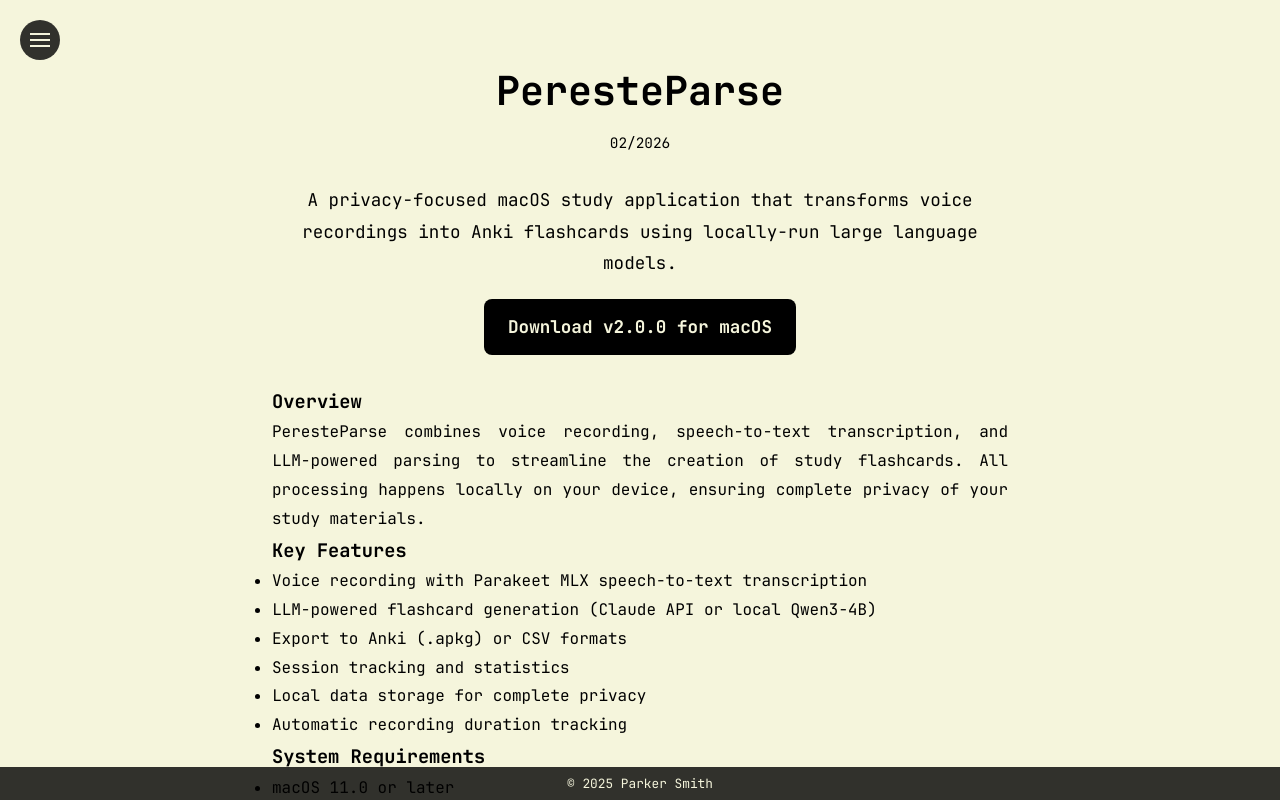
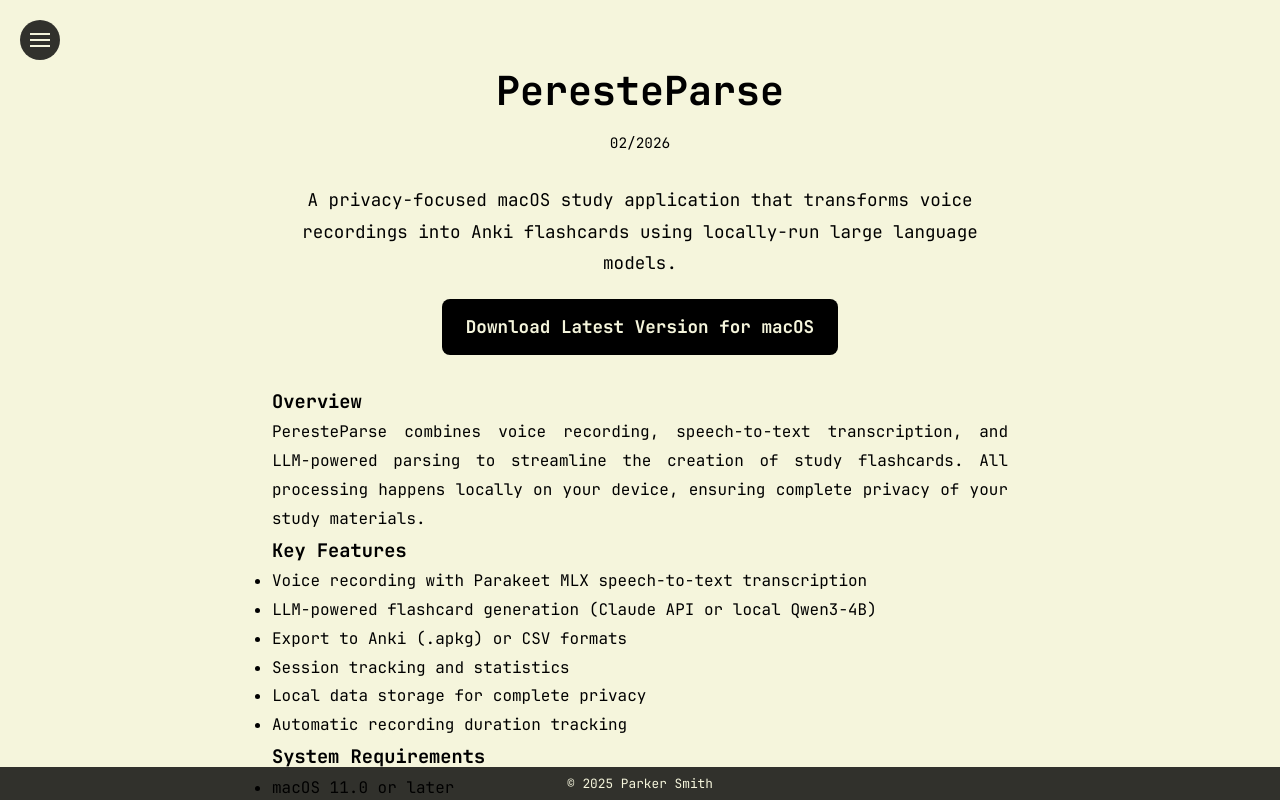
Before and after one commit to elparko/elparkowebsite, a Next.js app: page /pereste-parse in a window 1280 px wide. Shown: the top 800 px of the page. Built offline with nearby package versions, Linux system fonts and the light colour scheme; a web font is replaced by a local one.

Commit message:
Update links, styles, and footer year; synchronize website changes

```diff
--- a/pages/index.js
+++ b/pages/index.js
@@ -270,7 +270,7 @@
       </section>
 
       <footer className={styles.footer}>
-        <p>&copy; 2025 Parker Smith</p>
+        <p>&copy; 2026 Parker Smith</p>
       </footer>
     </div>
   );
--- a/pages/pereste-parse.js
+++ b/pages/pereste-parse.js
@@ -3,14 +3,14 @@
 export default function PeresteParse() {
   return (
     <WritingLayout title="PeresteParse" date="02/2026">
-      <p style={{marginBottom: '20px', textAlign: 'center', fontSize: '1.1rem'}}>
+      <p style={{ marginBottom: '20px', textAlign: 'center', fontSize: '1.1rem' }}>
         A privacy-focused macOS study application that transforms voice recordings
         into Anki flashcards using locally-run large language models.
       </p>
 
-      <div style={{textAlign: 'center', marginBottom: '30px'}}>
+      <div style={{ textAlign: 'center', marginBottom: '30px' }}>
         <a
-          href="https://github.com/elparko/PeresteParse/releases/tag/v2.0.0"
+          href="https://github.com/elparko/PeresteParse/releases/latest"
           target="_blank"
           rel="noopener noreferrer"
           style={{
@@ -35,7 +35,7 @@
             e.target.style.border = 'none';
           }}
         >
-          Download v2.0.0 for macOS
+          Download Latest Version for macOS
         </a>
       </div>
 
@@ -71,12 +71,12 @@
         you flexibility based on your privacy preferences and internet connectivity.
       </p>
 
-      <p style={{marginTop: '30px', textAlign: 'center', fontSize: '0.9rem'}}>
+      <p style={{ marginTop: '30px', textAlign: 'center', fontSize: '0.9rem' }}>
         <a
           href="https://github.com/elparko/PeresteParse"
           target="_blank"
           rel="noopener noreferrer"
-          style={{color: '#000000', textDecoration: 'underline'}}
+          style={{ color: '#000000', textDecoration: 'underline' }}
         >
           View source code on GitHub
         </a>
```
Also changed, not shown: styles/Home.module.css (+7 -3 lines).
